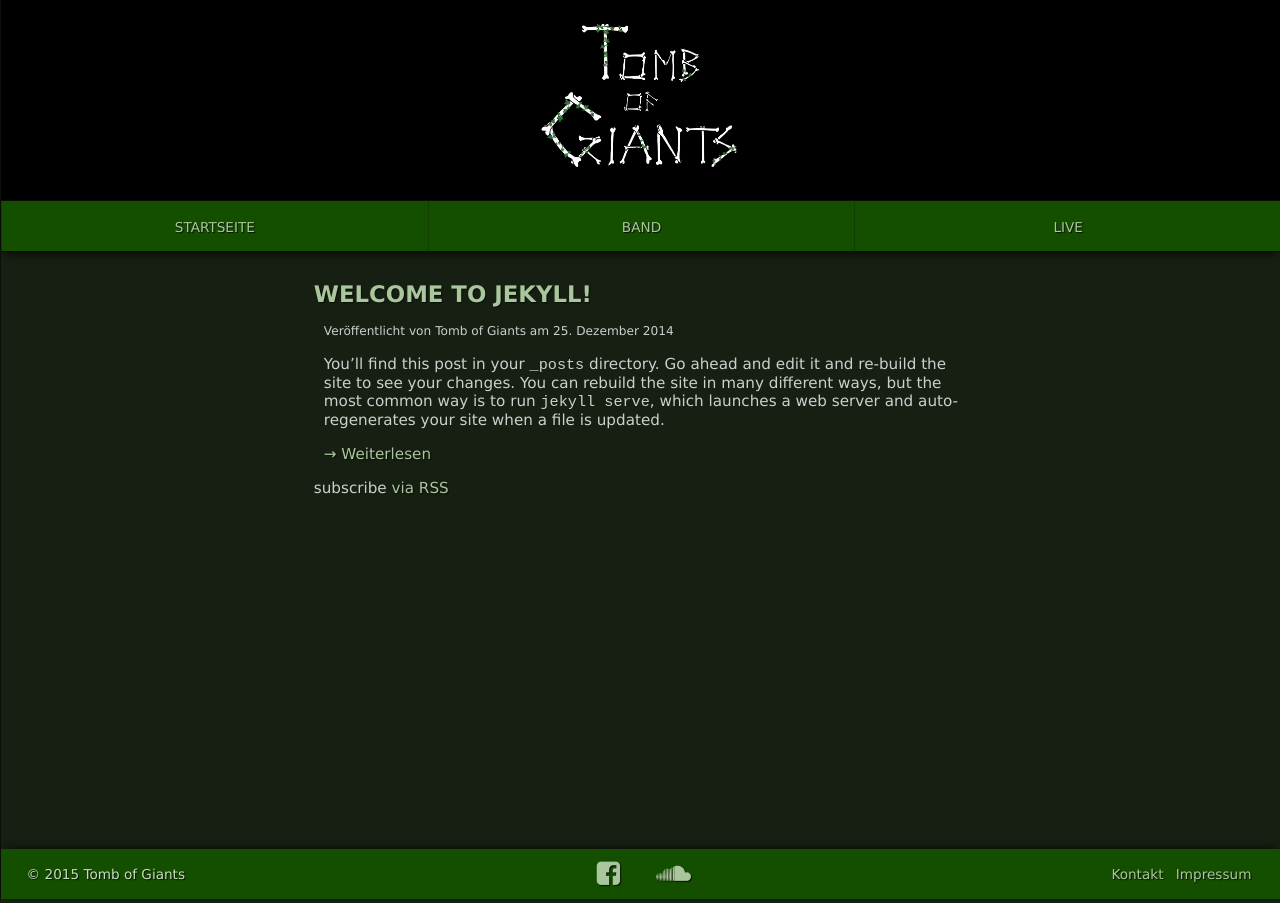
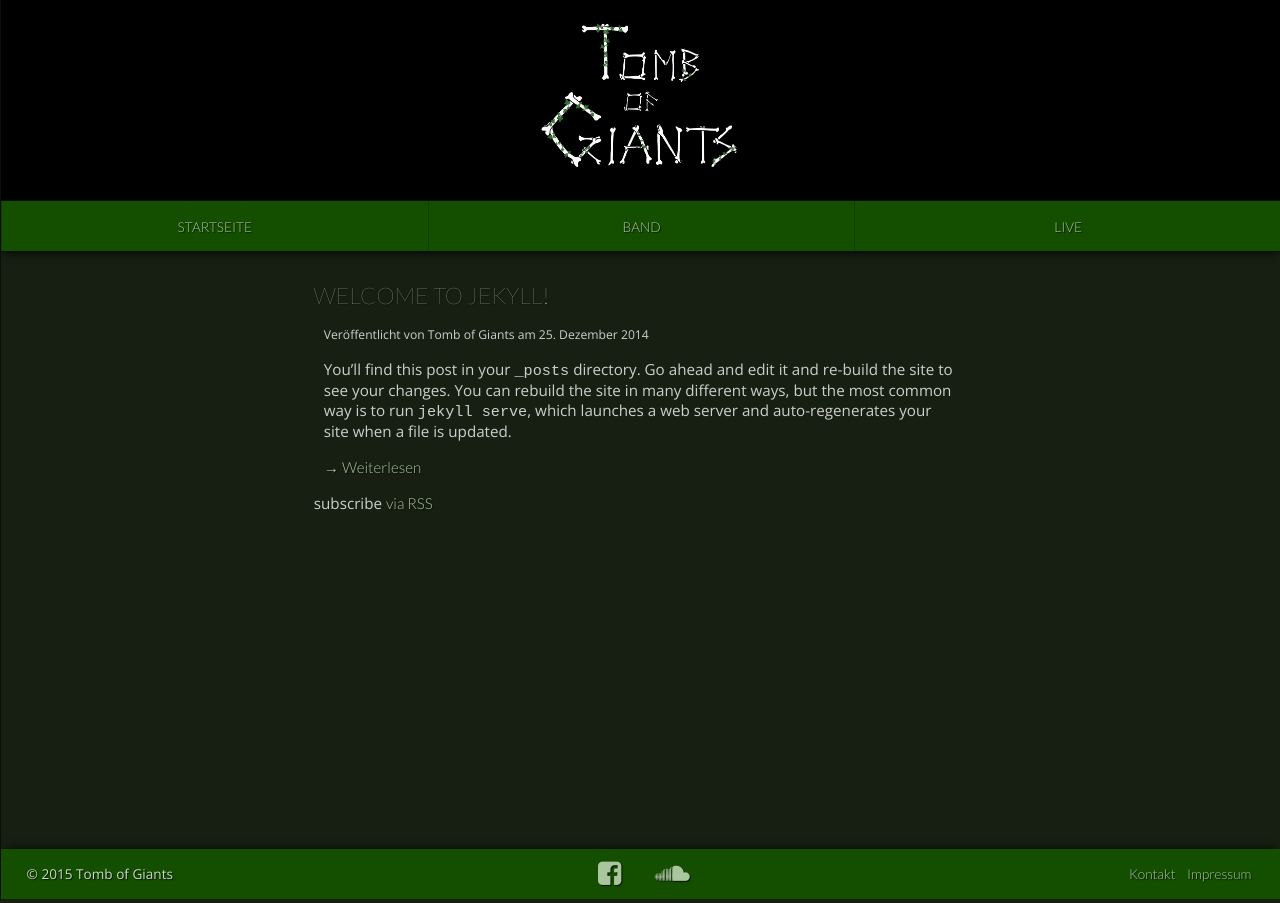
Before and after one commit to onienhueser/tombofgiants, a Jekyll site: the page built from index.html, in a window 1280 px wide. Built offline with Jekyll 4.4.1, drawn with Linux system fonts in a browser that asks for light colours; nearby versions of some CDN libraries.

Commit message:
improve typography. make use of webfonts

```diff
--- a/_includes/head.html
+++ b/_includes/head.html
@@ -11,4 +11,6 @@
 	<link rel="stylesheet" href="{{ "/assets/css/main.css" | prepend: site.baseurl }}">
 	<link rel="canonical" href="{{ page.url | replace:'index.html','' | prepend: site.baseurl | prepend: site.url }}">
 	<link rel="alternate" type="application/rss+xml" title="{{ site.title }}" href="{{ "/feed.xml" | prepend: site.baseurl | prepend: site.url }}" />
+
+	<link href='http://fonts.googleapis.com/css?family=Lato:100,300|Open+Sans:300' rel='stylesheet' type='text/css'>
 </head>
--- a/_less/header.less
+++ b/_less/header.less
@@ -47,7 +47,6 @@
 	box-sizing: border-box;
 	text-align: center;
 	text-transform: uppercase;
-	font-weight: 100;
 	font-size: 0.85em;
 	padding: 0 5px;
 	white-space: nowrap;
--- a/_less/variables.less
+++ b/_less/variables.less
@@ -24,3 +24,8 @@
 @screen: ~"only screen";
 @mobile: ~"(max-width : 1024px)";
 @desktop: ~"(min-width: 1025px)";
+
+// Font Stacks
+// -------------------------
+@openSans: 'Open Sans', sans-serif;
+@lato: 'Lato', sans-serif;
--- a/assets/css/main.css
+++ b/assets/css/main.css
@@ -45,7 +45,6 @@
   box-sizing: border-box;
   text-align: center;
   text-transform: uppercase;
-  font-weight: 100;
   font-size: 0.85em;
   padding: 0 5px;
   white-space: nowrap;
@@ -79,14 +78,35 @@ body {
   border-top: none;
   border-bottom: none;
   overflow-x: hidden;
+  font-family: 'Open Sans', sans-serif;
+  font-weight: 300;
 }
 a {
   color: #aac69d;
   text-shadow: 1px 1px 1px #0b0f09;
   text-decoration: none;
+  font-family: 'Lato', sans-serif;
+  font-weight: 300;
 }
 a:hover {
   color: #d4e2cd;
+}
+h1,
+h2,
+h3,
+h4,
+h5,
+h6 {
+  font-family: 'Lato', sans-serif;
+  font-weight: 100;
+}
+h1 a,
+h2 a,
+h3 a,
+h4 a,
+h5 a,
+h6 a {
+  font-weight: 100;
 }
 .sr-only {
   position: absolute;
```
Also changed, not shown: _less/body.less (+14 -0 lines), assets/js/unslider.js (added, +1 -0 lines), index.html (line endings or trailing spaces), 2 other files.
